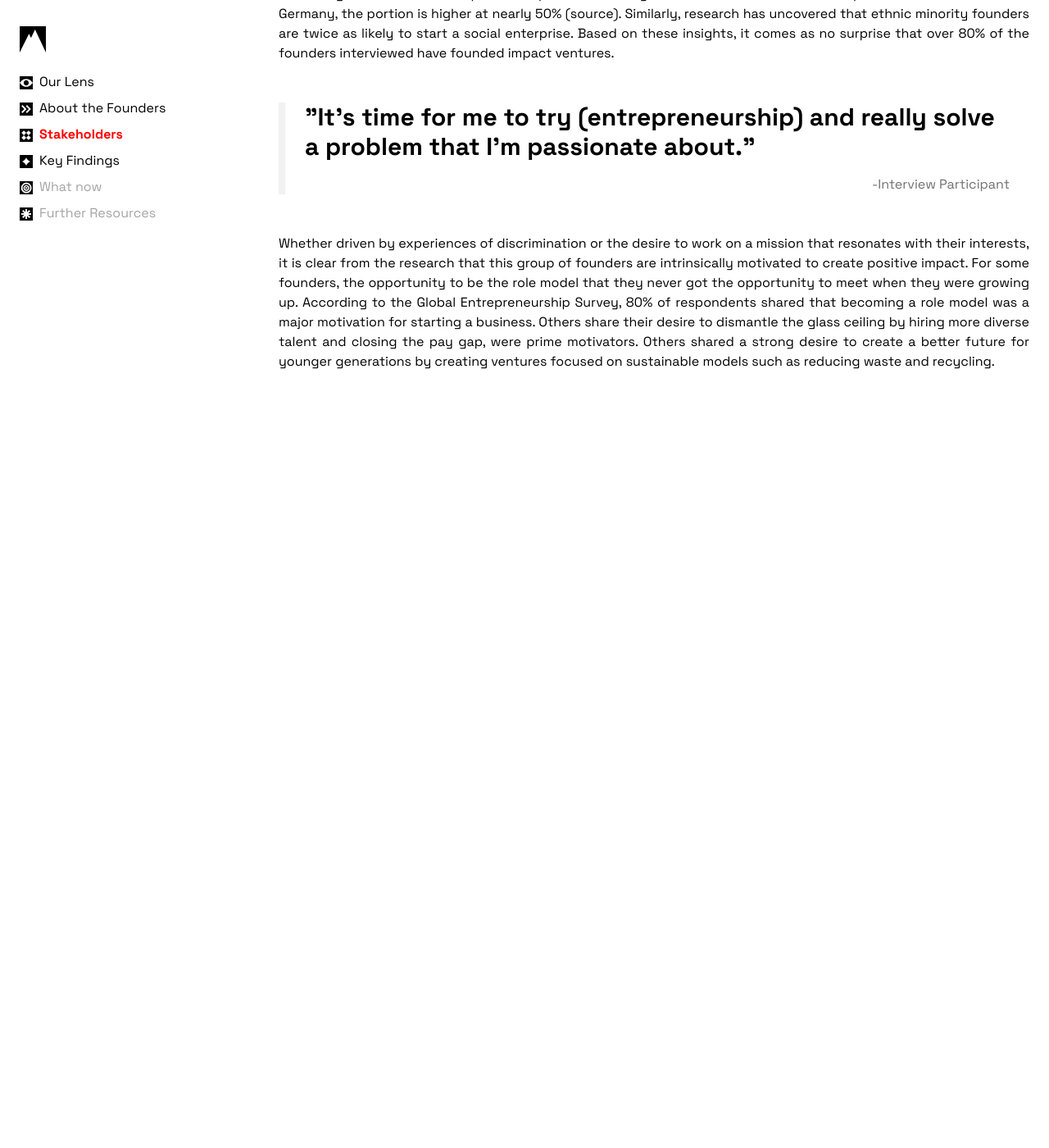
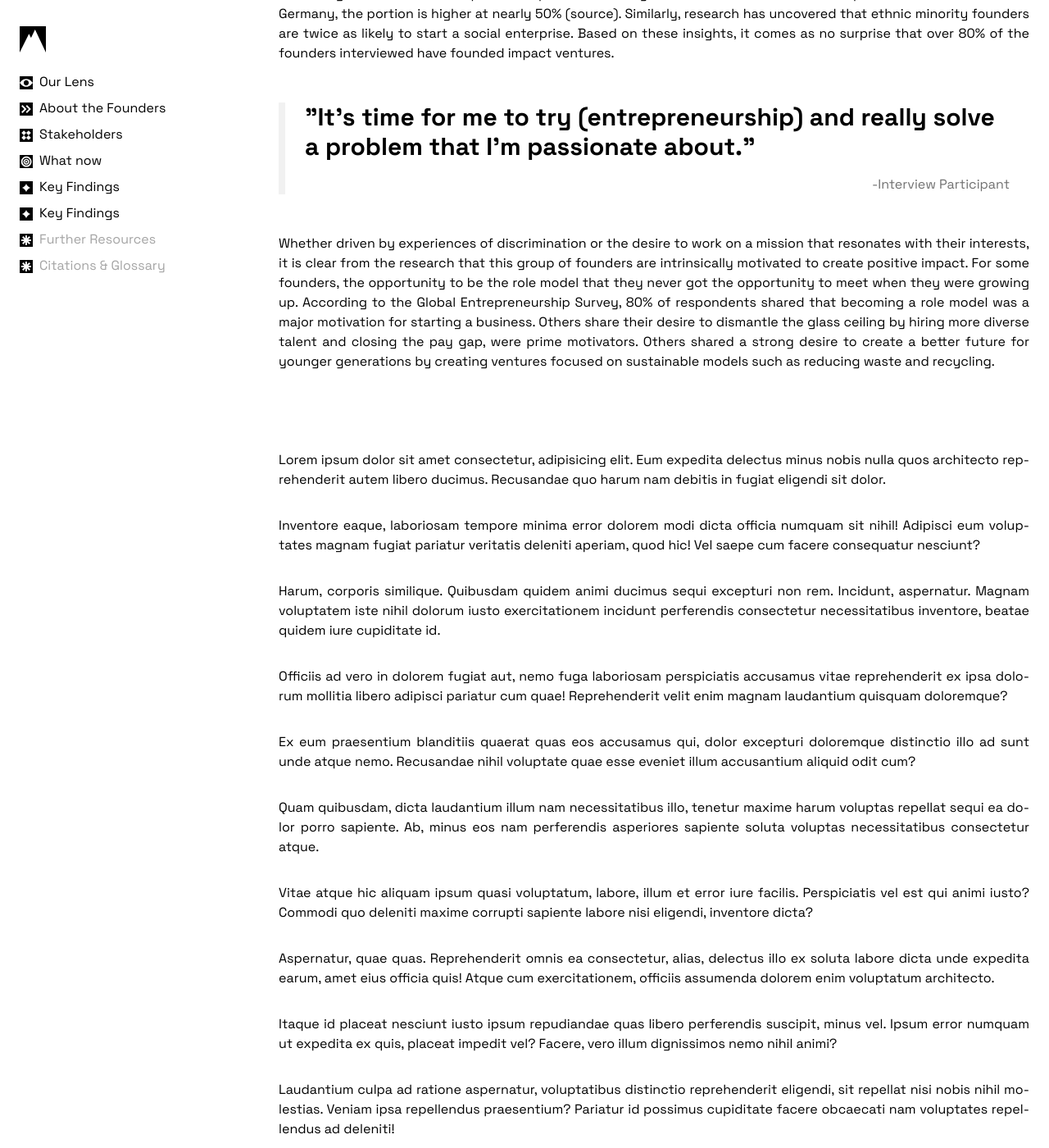
Before and after one commit to Founderland/Report, a Jekyll site: the page built from index.html, in a window 1280 px wide and 1400 px high, scrolled down 8462 px. Shown: the whole window at 82% size. Built offline with Jekyll 4.4.1, drawn with Linux system fonts in a browser that asks for light colours; before the commit the page ends 9067 px from its top, so only the background shows below that; some of the changed text lies outside the part shown.

Commit message:
testing nested scrollspy sections

```diff
--- a/_includes/nav.html
+++ b/_includes/nav.html
@@ -1,10 +1,17 @@
 <img class="w-8 mb-6" src="assets/images/Rise&Thrive_Emblem.svg" alt="Rise & Thrive Report Mountain Emblem">
-<li><a href="#our_lens"><i class="symbol Visibility"></i>Our Lens</a></li>
-<li><a href="#founders"><i class="symbol Forward"></i>About the Founders</a></li>
-<li><a href="#stakeholders"><i class="symbol Open"></i>Stakeholders</a></li>
-<li><a href="#summary"><i class="symbol Emerging"></i>Key Findings</a></li>
-<li><a class="text-gray" href="#implications"><i class="symbol Goals"></i>What now</a></li>
-<li><a class="text-gray" href="#further"><i class="symbol Value"></i>Further Resources</a></li>
+
+<li><a class="nav-parent" href="#our_lens"><i class="symbol Visibility"></i>Our Lens</a></li>
+<li><a class="nav-parent" href="#founders"><i class="symbol Forward"></i>About the Founders</a></li>
+<li><a class="nav-parent" href="#stakeholders"><i class="symbol Open"></i>Stakeholders</a></li>
+<!-- <li><a class="nav-parent" href="#summary"><i class="symbol Emerging"></i>Key Findings</a></li> -->
+<li><a class="nav-parent" href="#implications"><i class="symbol Goals"></i>What now</a></li>
+<li><a class="nav-child" href="#implications-child1"><i class="symbol Emerging"></i>Key Findings</a></li>
+<li><a class="nav-child" href="#implications-child2"><i class="symbol Emerging"></i>Key Findings</a></li>
+
+
+
+<li><a class="nav-parent text-gray" href="#further"><i class="symbol Value"></i>Further Resources</a></li>
+<li><a class="nav-parent text-gray" href="#further"><i class="symbol Value"></i>Citations & Glossary</a></li>
 
 
 <!---
--- a/_includes/section_6-implications.html
+++ b/_includes/section_6-implications.html
@@ -0,0 +1,24 @@
+<div id="#implications-child1">
+    <p>Lorem ipsum dolor sit amet consectetur, adipisicing elit. Eum expedita delectus minus nobis nulla quos architecto reprehenderit autem libero ducimus. Recusandae quo harum nam debitis in fugiat eligendi sit dolor.</p>
+    <p>Inventore eaque, laboriosam tempore minima error dolorem modi dicta officia numquam sit nihil! Adipisci eum voluptates magnam fugiat pariatur veritatis deleniti aperiam, quod hic! Vel saepe cum facere consequatur nesciunt?</p>
+    <p>Harum, corporis similique. Quibusdam quidem animi ducimus sequi excepturi non rem. Incidunt, aspernatur. Magnam voluptatem iste nihil dolorum iusto exercitationem incidunt perferendis consectetur necessitatibus inventore, beatae quidem iure cupiditate id.</p>
+    <p>Officiis ad vero in dolorem fugiat aut, nemo fuga laboriosam perspiciatis accusamus vitae reprehenderit ex ipsa dolorum mollitia libero adipisci pariatur cum quae! Reprehenderit velit enim magnam laudantium quisquam doloremque?</p>
+    <p>Ex eum praesentium blanditiis quaerat quas eos accusamus qui, dolor excepturi doloremque distinctio illo ad sunt unde atque nemo. Recusandae nihil voluptate quae esse eveniet illum accusantium aliquid odit cum?</p>
+    <p>Quam quibusdam, dicta laudantium illum nam necessitatibus illo, tenetur maxime harum voluptas repellat sequi ea dolor porro sapiente. Ab, minus eos nam perferendis asperiores sapiente soluta voluptas necessitatibus consectetur atque.</p>
+    <p>Vitae atque hic aliquam ipsum quasi voluptatum, labore, illum et error iure facilis. Perspiciatis vel est qui animi iusto? Commodi quo deleniti maxime corrupti sapiente labore nisi eligendi, inventore dicta?</p>
+    <p>Aspernatur, quae quas. Reprehenderit omnis ea consectetur, alias, delectus illo ex soluta labore dicta unde expedita earum, amet eius officia quis! Atque cum exercitationem, officiis assumenda dolorem enim voluptatum architecto.</p>
+    <p>Itaque id placeat nesciunt iusto ipsum repudiandae quas libero perferendis suscipit, minus vel. Ipsum error numquam ut expedita ex quis, placeat impedit vel? Facere, vero illum dignissimos nemo nihil animi?</p>
+    <p>Laudantium culpa ad ratione aspernatur, voluptatibus distinctio reprehenderit eligendi, sit repellat nisi nobis nihil molestias. Veniam ipsa repellendus praesentium? Pariatur id possimus cupiditate facere obcaecati nam voluptates repellendus ad deleniti!</p>
+</div>
+<div id="#implications-child2">
+    <p>Lorem ipsum dolor sit amet consectetur, adipisicing elit. Eum expedita delectus minus nobis nulla quos architecto reprehenderit autem libero ducimus. Recusandae quo harum nam debitis in fugiat eligendi sit dolor.</p>
+    <p>Inventore eaque, laboriosam tempore minima error dolorem modi dicta officia numquam sit nihil! Adipisci eum voluptates magnam fugiat pariatur veritatis deleniti aperiam, quod hic! Vel saepe cum facere consequatur nesciunt?</p>
+    <p>Harum, corporis similique. Quibusdam quidem animi ducimus sequi excepturi non rem. Incidunt, aspernatur. Magnam voluptatem iste nihil dolorum iusto exercitationem incidunt perferendis consectetur necessitatibus inventore, beatae quidem iure cupiditate id.</p>
+    <p>Officiis ad vero in dolorem fugiat aut, nemo fuga laboriosam perspiciatis accusamus vitae reprehenderit ex ipsa dolorum mollitia libero adipisci pariatur cum quae! Reprehenderit velit enim magnam laudantium quisquam doloremque?</p>
+    <p>Ex eum praesentium blanditiis quaerat quas eos accusamus qui, dolor excepturi doloremque distinctio illo ad sunt unde atque nemo. Recusandae nihil voluptate quae esse eveniet illum accusantium aliquid odit cum?</p>
+    <p>Quam quibusdam, dicta laudantium illum nam necessitatibus illo, tenetur maxime harum voluptas repellat sequi ea dolor porro sapiente. Ab, minus eos nam perferendis asperiores sapiente soluta voluptas necessitatibus consectetur atque.</p>
+    <p>Vitae atque hic aliquam ipsum quasi voluptatum, labore, illum et error iure facilis. Perspiciatis vel est qui animi iusto? Commodi quo deleniti maxime corrupti sapiente labore nisi eligendi, inventore dicta?</p>
+    <p>Aspernatur, quae quas. Reprehenderit omnis ea consectetur, alias, delectus illo ex soluta labore dicta unde expedita earum, amet eius officia quis! Atque cum exercitationem, officiis assumenda dolorem enim voluptatum architecto.</p>
+    <p>Itaque id placeat nesciunt iusto ipsum repudiandae quas libero perferendis suscipit, minus vel. Ipsum error numquam ut expedita ex quis, placeat impedit vel? Facere, vero illum dignissimos nemo nihil animi?</p>
+    <p>Laudantium culpa ad ratione aspernatur, voluptatibus distinctio reprehenderit eligendi, sit repellat nisi nobis nihil molestias. Veniam ipsa repellendus praesentium? Pariatur id possimus cupiditate facere obcaecati nam voluptates repellendus ad deleniti!</p>
+</div>
```
